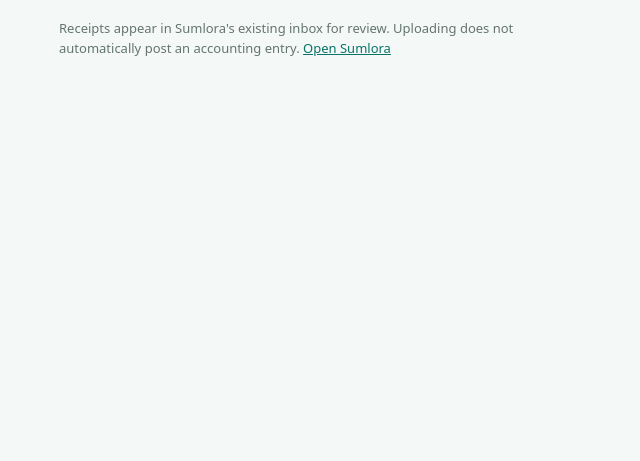
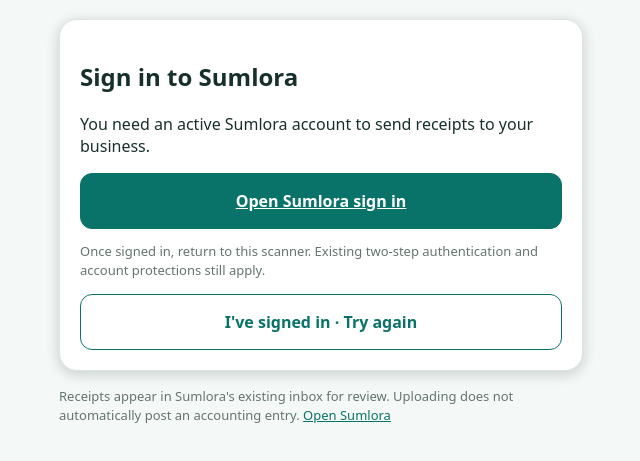
Before and after one commit to shersahray/tally-books, an Electron app: page public/scan.html in a window 1280 px wide. Shown: the part 91-552 px from the top of the page, without its empty margins (319-959 px from the left). Drawn offline with Linux system fonts and the light colour scheme.

Commit message:
Avoid blank receipt scanner when scripts or auth are unavailable

```diff
--- a/public/scan.html
+++ b/public/scan.html
@@ -6,7 +6,7 @@
 :root{font-family:system-ui,-apple-system,sans-serif;color:#17302c;background:#f4f8f6}*{box-sizing:border-box}body{margin:0}main{max-width:560px;margin:auto;padding:22px 18px 65px}.brand{display:flex;align-items:center;gap:12px;font-size:24px;font-weight:750}.brand img{width:40px;height:40px}.subtitle{color:#60716a;margin:4px 0 22px}.panel{background:#fff;border:1px solid #dce6df;border-radius:18px;padding:20px;margin:16px 0;box-shadow:0 3px 14px #1233}.label{font-size:14px;font-weight:650;margin-bottom:8px;display:block}select,button{font:inherit}select{width:100%;padding:13px;border:1px solid #c5d8d0;border-radius:10px;background:white}button,.action{display:flex;align-items:center;justify-content:center;width:100%;padding:16px;border-radius:12px;cursor:pointer;border:1px solid #0a7369;background:#0a7369;color:white;font-size:16px;font-weight:700;text-align:center;margin-top:12px}.secondary{background:#fff;color:#0a7369}.action input{display:none}.muted{font-size:13px;color:#64756e;line-height:1.5}.notice{background:#e7f3ee;padding:12px;border-radius:10px;font-size:14px}.error{background:#fff0ee;color:#9a251d}.row{display:flex;align-items:center;justify-content:space-between;gap:12px}.file{border-top:1px solid #e4ebe6;padding:12px 0;font-size:14px;overflow-wrap:anywhere}.tiny{font-size:12px}.hide{display:none!important}a{color:#0a7369}
 </style></head><body><main>
 <div class="brand"><img src="/icon.svg" alt="">Sumlora</div><p class="subtitle">Receipt Scanner · Secure company upload</p>
-<section class="panel" id="signIn" hidden><h2>Sign in to Sumlora</h2><p>You need an active Sumlora account to send receipts to your business.</p><a class="action" href="/">Open Sumlora sign in</a><p class="muted">Once signed in, return to this scanner. Existing two-step authentication and account protections still apply.</p><button class="secondary" id="retry" type="button">I've signed in · Try again</button></section>
+<section class="panel" id="signIn"><h2>Sign in to Sumlora</h2><p>You need an active Sumlora account to send receipts to your business.</p><a class="action" href="https://app.sumlora.ca/">Open Sumlora sign in</a><p class="muted">Once signed in, return to this scanner. Existing two-step authentication and account protections still apply.</p><button class="secondary" id="retry" type="button">I've signed in · Try again</button></section>
 <section id="scanner" hidden>
 <div class="panel"><label class="label" for="company">Send to business</label><select id="company"></select><p class="muted">Only businesses your Sumlora account can access appear here.</p></div>
 <div class="panel"><h2 style="margin-top:0">Scan a receipt</h2>
@@ -16,5 +16,5 @@
 <div id="status" class="notice" role="status" aria-live="polite" hidden></div></div>
 <div class="panel"><div class="row"><h3>Uploads this session</h3><span id="count" class="muted">0 sent</span></div><div id="history" class="muted">No receipts sent yet.</div></div>
 </section>
-<footer class="muted">Receipts appear in Sumlora's existing inbox for review. Uploading does not automatically post an accounting entry. <a href="/">Open Sumlora</a></footer>
+<footer class="muted">Receipts appear in Sumlora's existing inbox for review. Uploading does not automatically post an accounting entry. <a href="https://app.sumlora.ca/">Open Sumlora</a></footer>
 </main><script src="/scan.js" defer></script></body></html>
```
